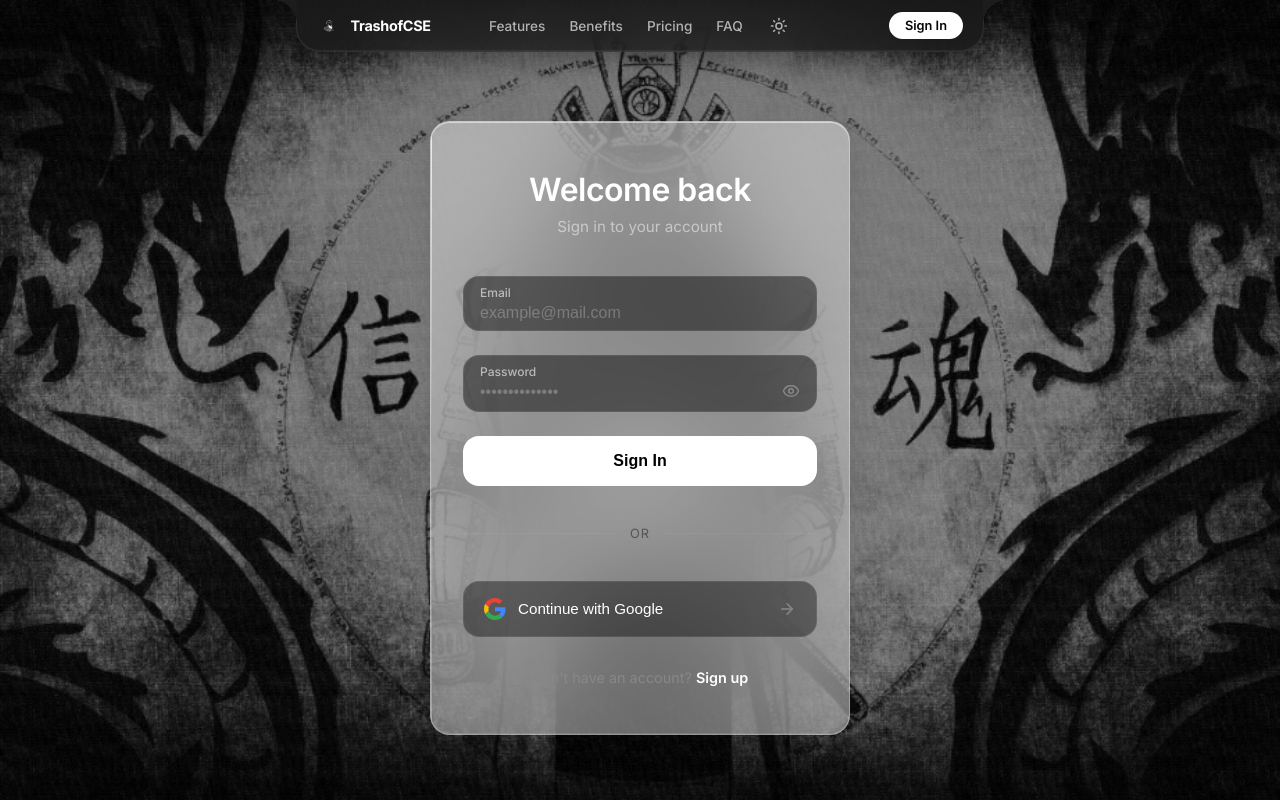
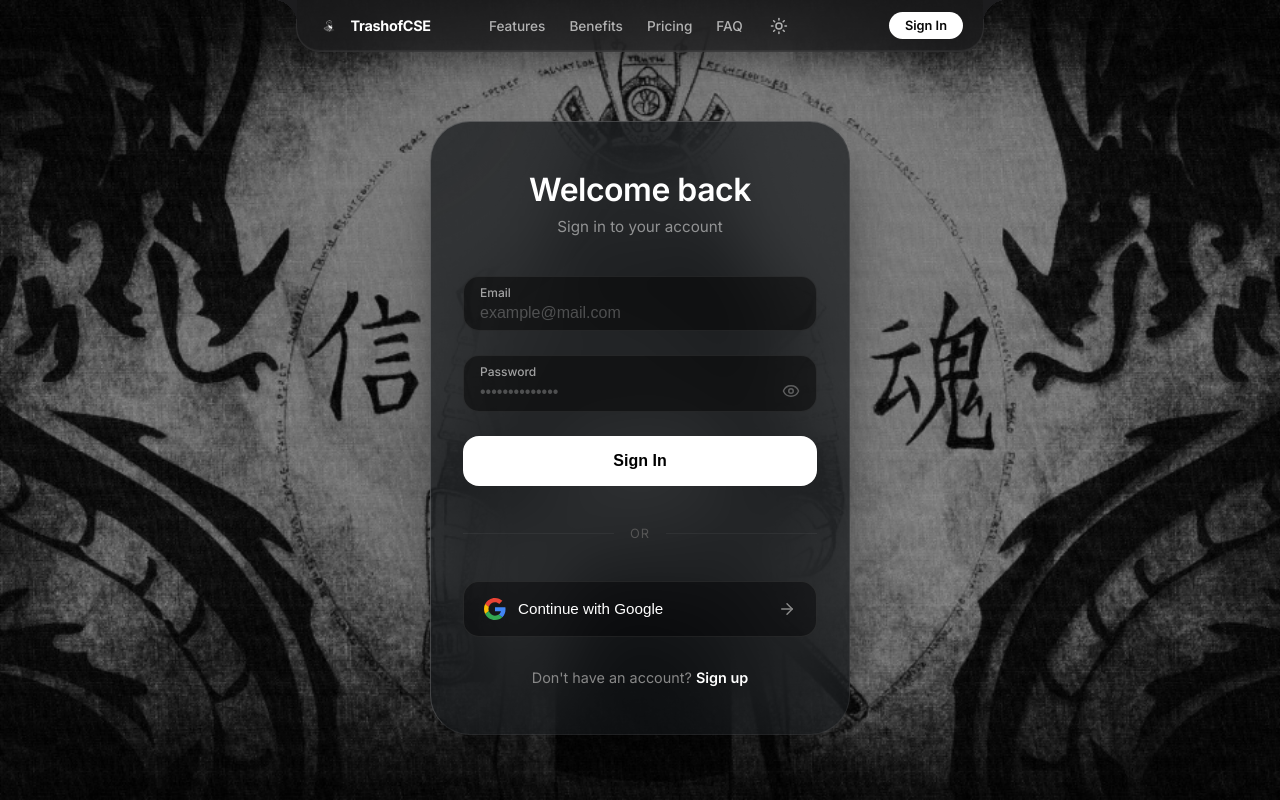
Before and after one commit to mongooseintown/TrashofCSE-Project, a React (Vite) app in the folder frontend/: page /login in a window 1280 px wide. Built offline with nearby package versions, Linux system fonts and the light colour scheme.

Commit message:
style: apply exact user glassmorphism CSS class design without additional overrides

```diff
--- a/frontend/src/index.css
+++ b/frontend/src/index.css
@@ -93,7 +93,7 @@ body {
 .glass-card {
   width: 240px;
   height: 360px;
-  background: rgba(255, 255, 255, 0.4);
+  background: rgba(255, 255, 255, 0.05);
   backdrop-filter: blur(50px);
   -webkit-backdrop-filter: blur(50px);
   border-radius: 20px;
@@ -107,102 +107,32 @@ body {
   overflow: hidden;
 }
 
-.product-card,
-.dashboard-card,
-.shared-hub-card,
-.register-card,
-.login-card,
-.profile-sidebar-card,
-.profile-settings-card,
-.stat-card,
-.mod-content-card,
-.note-image-card,
-.note-card,
-.feed-card,
-.post-card,
-.creator-card,
-.student-card,
-.profile-card,
-.modal-card,
-.modal-content {
-  background: rgba(255, 255, 255, 0.4) !important;
-  backdrop-filter: blur(50px) !important;
-  -webkit-backdrop-filter: blur(50px) !important;
-  border-radius: 20px !important;
-  border: 1px solid rgba(255, 255, 255, 0.3) !important;
-  box-shadow:
-    0 8px 32px rgba(0, 0, 0, 0.1),
-    inset 0 1px 0 rgba(255, 255, 255, 0.5),
-    inset 0 -1px 0 rgba(255, 255, 255, 0.1),
-    inset 0 0 0px 0px rgba(255, 255, 255, 0) !important;
-  position: relative !important;
-  overflow: hidden !important;
-}
-
-.glass-card::before,
-.product-card::before,
-.dashboard-card::before,
-.shared-hub-card::before,
-.register-card::before,
-.login-card::before,
-.profile-sidebar-card::before,
-.profile-settings-card::before,
-.stat-card::before,
-.mod-content-card::before,
-.note-image-card::before,
-.note-card::before,
-.feed-card::before,
-.post-card::before,
-.creator-card::before,
-.student-card::before,
-.profile-card::before,
-.modal-card::before,
-.modal-content::before {
-  content: '' !important;
-  position: absolute !important;
-  top: 0 !important;
-  left: 0 !important;
-  right: 0 !important;
-  height: 1px !important;
+.glass-card::before {
+  content: '';
+  position: absolute;
+  top: 0;
+  left: 0;
+  right: 0;
+  height: 1px;
   background: linear-gradient(
     90deg,
     transparent,
     rgba(255, 255, 255, 0.8),
     transparent
-  ) !important;
-  z-index: 10 !important;
+  );
 }
 
-.glass-card::after,
-.product-card::after,
-.dashboard-card::after,
-.shared-hub-card::after,
-.register-card::after,
-.login-card::after,
-.profile-sidebar-card::after,
-.profile-settings-card::after,
-.stat-card::after,
-.mod-content-card::after,
-.note-image-card::after,
-.note-card::after,
-.feed-card::after,
-.post-card::after,
-.creator-card::after,
-.student-card::after,
-.profile-card::after,
-.modal-card::after,
-.modal-content::after {
-  content: '' !important;
-  position: absolute !important;
-  top: 0 !important;
-  left: 0 !important;
-  width: 1px !important;
-  height: 100% !important;
+.glass-card::after {
+  content: '';
+  position: absolute;
+  top: 0;
+  left: 0;
+  width: 1px;
+  height: 100%;
   background: linear-gradient(
     180deg,
     rgba(255, 255, 255, 0.8),
     transparent,
     rgba(255, 255, 255, 0.3)
-  ) !important;
-  z-index: 10 !important;
+  );
 }
```
